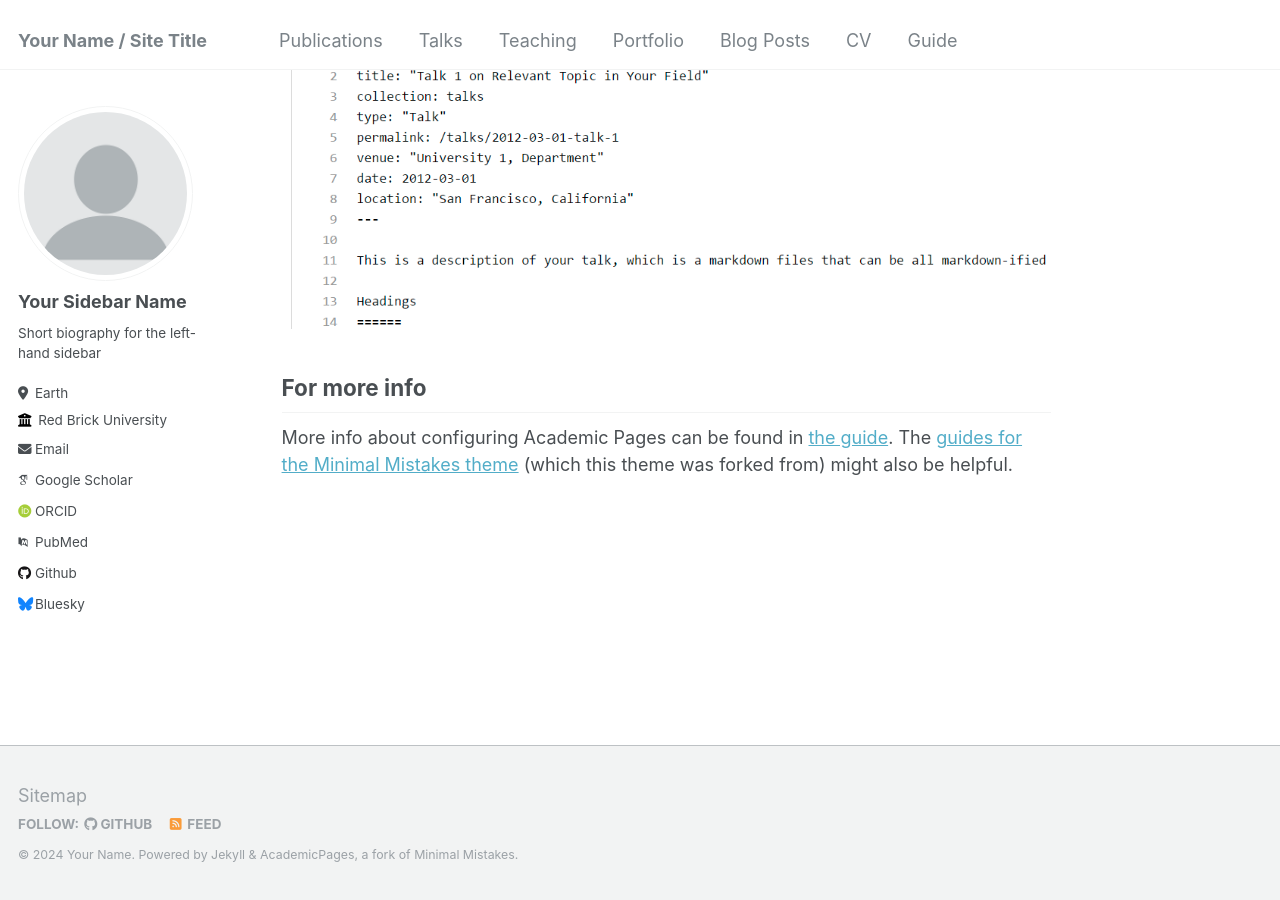
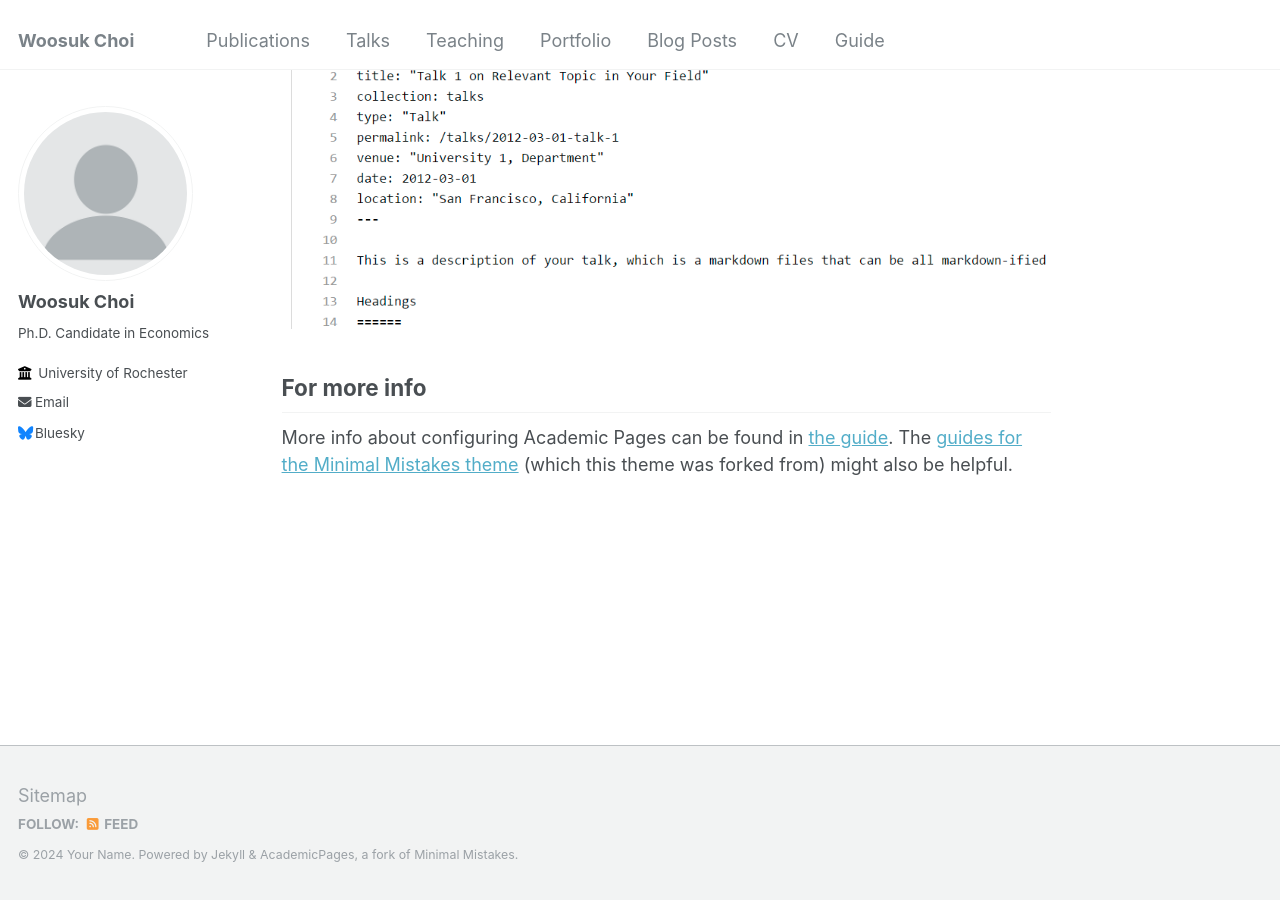
Before and after one commit to woosukchoi/old_page, a Jekyll site: the page built from _pages/about.md, in a window 1280 px wide and 900 px high, scrolled down 2660 px. Built offline with Jekyll 4.4.1, drawn with Linux system fonts in a browser that asks for light colours; some web fonts are replaced.

Commit message:
Update _config.yml

```diff
--- a/_config.yml
+++ b/_config.yml
@@ -8,7 +8,7 @@
 
 # Basic Site Settings
 locale                   : "en-US"
-title                    : "Your Name / Site Title"
+title                    : "Woosuk Choi"
 title_separator          : "-"
 name                     : &name "Your Name"
 description              : &description "personal description"
@@ -22,27 +22,27 @@ repository               : "academicpages/academicpages.github.io"
 author:
   # Biographic information
   avatar           : "profile.png"
-  name             : "Your Sidebar Name"
+  name             : "Woosuk Choi"
   pronouns         : # example: "she/her"
-  bio              : "Short biography for the left-hand sidebar"
-  location         : "Earth"
-  employer         : "Red Brick University"
+  bio              : "Ph.D. Candidate in Economics"
+  location         : #
+  employer         : "University of Rochester"
   uri              : # URL
-  email            : "none@example.org"
+  email            : "woosuk.choi@rochester.edu"
 
   # Academic websites
   arxiv            : # URL - Update with the correct link to your profile
-  googlescholar    : "https://scholar.google.com/citations?user=PS_CX0AAAAAJ"
+  googlescholar    : #"https://scholar.google.com/citations?user=PS_CX0AAAAAJ"
   impactstory      : # URL
-  orcid            : "http://orcid.org/yourorcidurl"
-  pubmed           : "https://www.ncbi.nlm.nih.gov/pubmed/?term=john+snow"
+  orcid            : #"http://orcid.org/yourorcidurl"
+  pubmed           : #"https://www.ncbi.nlm.nih.gov/pubmed/?term=john+snow"
   researchgate     : # URL
 
   # Repositories and software development
   bitbucket        : # Username - Update with your username on the site
   codepen          : # Username
   dribbble         : # Username
-  github           : "academicpages"
+  github           : #"academicpages"
   kaggle           : # Username
   stackoverflow    : # User number or user number and name (i.e., use "1" or "1/jeff-atwood")
 
```
